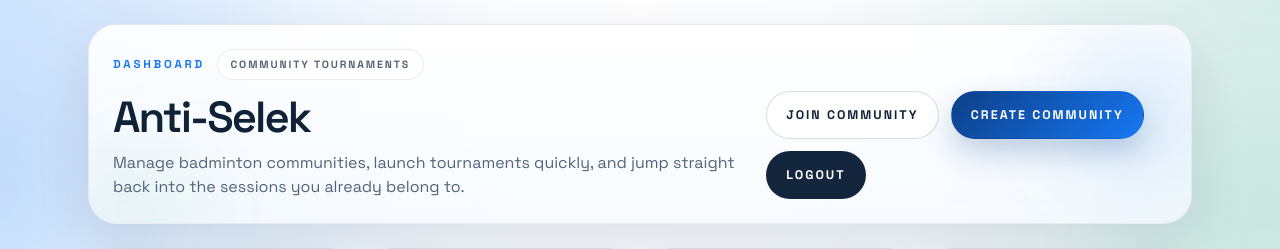
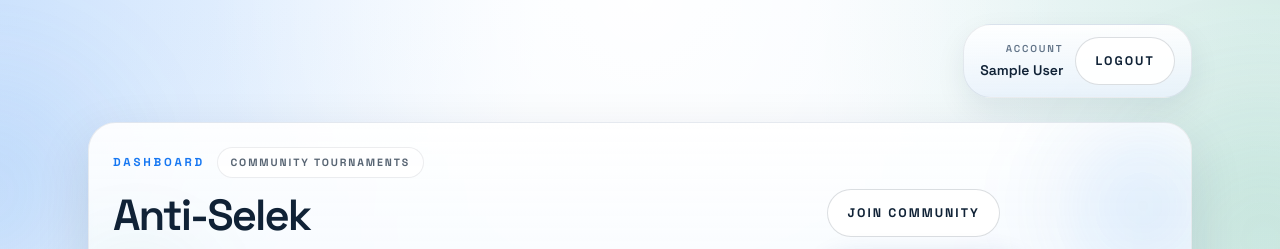
Before and after one commit to luqkiiim/anti-selek, a Next.js app: page / in a window 1280 px wide. Shown: the top 249 px of the page. Built offline with nearby package versions, Linux system fonts and the light colour scheme; no server answers; the database is empty; sample sign-in values are in the browser's storage.

Commit message:
Move dashboard logout and strengthen card hover states

```diff
--- a/src/app/community/[id]/page.tsx
+++ b/src/app/community/[id]/page.tsx
@@ -634,7 +634,7 @@ export default function CommunityPage() {
                     tabIndex={0}
                     onClick={(event) => handleLeaderboardCardClick(event, player.id)}
                     onKeyDown={(event) => handleLeaderboardCardKeyDown(event, player.id)}
-                    className="cursor-pointer rounded-2xl border border-gray-100 bg-gray-50 px-4 py-3 transition hover:-translate-y-0.5 hover:border-blue-200 hover:bg-blue-50/50 focus-visible:outline-none focus-visible:ring-2 focus-visible:ring-blue-300 focus-visible:ring-offset-2"
+                    className="cursor-pointer rounded-2xl border border-gray-100 bg-gray-50 px-4 py-3 transition hover:-translate-y-0.5 hover:border-blue-300 hover:bg-blue-50 focus-visible:outline-none focus-visible:ring-2 focus-visible:ring-blue-300 focus-visible:ring-offset-2"
                   >
                     <div className="flex items-center justify-between gap-3">
                       <div className="flex items-center gap-3 min-w-0">
--- a/src/app/page.tsx
+++ b/src/app/page.tsx
@@ -24,7 +24,7 @@ interface Community {
 }
 
 export default function Home() {
-  const { status } = useSession();
+  const { data: session, status } = useSession();
   const router = useRouter();
 
   const [communities, setCommunities] = useState<Community[]>([]);
@@ -170,6 +170,24 @@ export default function Home() {
   return (
     <main className="app-page">
       <div className="app-shell-narrow space-y-6">
+        <div className="flex justify-end">
+          <div className="app-panel-soft flex items-center gap-3 px-4 py-3">
+            {session?.user?.name ? (
+              <div className="text-right">
+                <p className="text-[10px] font-semibold uppercase tracking-[0.18em] text-gray-500">
+                  Account
+                </p>
+                <p className="mt-1 text-sm font-semibold text-gray-900">
+                  {session.user.name}
+                </p>
+              </div>
+            ) : null}
+            <button type="button" onClick={() => signOut()} className="app-button-secondary px-4 py-2">
+              Logout
+            </button>
+          </div>
+        </div>
+
         <HeroCard
           eyebrow="Dashboard"
           title="Anti-Selek"
@@ -196,9 +214,6 @@ export default function Home() {
                 className="app-button-primary"
               >
                 Create Community
-              </button>
-              <button type="button" onClick={() => signOut()} className="app-button-dark">
-                Logout
               </button>
             </>
           }
--- a/src/components/community/CurrentTournamentsPanel.tsx
+++ b/src/components/community/CurrentTournamentsPanel.tsx
@@ -45,7 +45,7 @@ export function CurrentTournamentsPanel({
               <Link
                 key={tournament.id}
                 href={`/session/${tournament.code}`}
-                className="block rounded-2xl border border-gray-100 bg-gray-50 p-4 transition hover:-translate-y-0.5 hover:border-blue-200 hover:bg-blue-50/60 focus-visible:outline-none focus-visible:ring-2 focus-visible:ring-blue-300 focus-visible:ring-offset-2"
+                className="block rounded-2xl border border-gray-100 bg-gray-50 p-4 transition hover:-translate-y-0.5 hover:border-blue-300 hover:bg-blue-50 focus-visible:outline-none focus-visible:ring-2 focus-visible:ring-blue-300 focus-visible:ring-offset-2"
               >
                 <div className="mb-2 flex items-start justify-between gap-3">
                   <h4 className="font-black text-gray-900">{tournament.name}</h4>
@@ -60,7 +60,7 @@ export function CurrentTournamentsPanel({
             ) : (
               <div
                 key={tournament.id}
-                className="block rounded-2xl border border-gray-100 bg-gray-50 p-4 transition hover:-translate-y-0.5 hover:border-blue-200 hover:bg-blue-50/60"
+                className="block rounded-2xl border border-gray-100 bg-gray-50 p-4 transition hover:-translate-y-0.5 hover:border-blue-300 hover:bg-blue-50"
               >
                 <div className="mb-2 flex items-start justify-between">
                   <h4 className="font-black text-gray-900">{tournament.name}</h4>
--- a/src/components/community/PastTournamentsPanel.tsx
+++ b/src/components/community/PastTournamentsPanel.tsx
@@ -57,7 +57,7 @@ export function PastTournamentsPanel({
                 tabIndex={0}
                 onClick={(event) => onCardClick(event, tournament.code)}
                 onKeyDown={(event) => onCardKeyDown(event, tournament.code)}
-                className="cursor-pointer rounded-2xl border border-gray-100 bg-gray-50 p-4 transition hover:-translate-y-0.5 hover:border-blue-200 hover:bg-blue-50/40 focus-visible:outline-none focus-visible:ring-2 focus-visible:ring-blue-300 focus-visible:ring-offset-2"
+                className="cursor-pointer rounded-2xl border border-gray-100 bg-gray-50 p-4 transition hover:-translate-y-0.5 hover:border-blue-300 hover:bg-blue-50 focus-visible:outline-none focus-visible:ring-2 focus-visible:ring-blue-300 focus-visible:ring-offset-2"
               >
                 <div className="mb-2 flex items-start justify-between">
                   <h4 className="font-black text-gray-900">{tournament.name}</h4>
```
